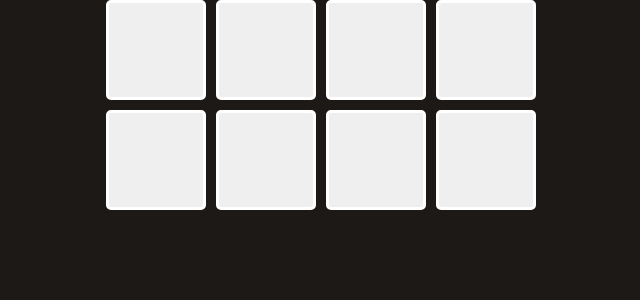
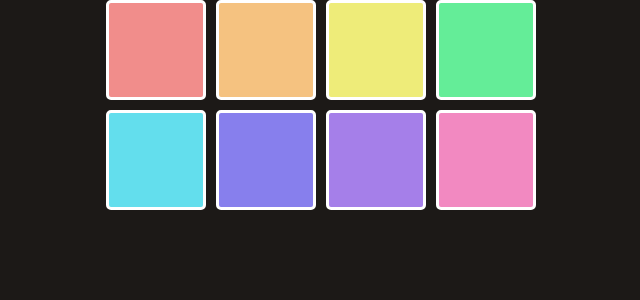
Before and after one commit to Nadeggtato/react-state, a Next.js app: page / in a window 1280 px wide. Shown: the top 300 px of the page, without its empty margins (319-959 px from the left). Built offline with nearby package versions, Linux system fonts and the light colour scheme.

Commit message:
Create separate PadButton component

```diff
--- /dev/null
+++ b/src/components/PadButtons.tsx
@@ -0,0 +1,5 @@
+import PadButtonProps from "@/types/PadButtonProps"
+
+export default function Pad(props: PadButtonProps) {
+  return <button style={{backgroundColor: props.pad.color}}></button>
+}
--- a/src/pages/index.tsx
+++ b/src/pages/index.tsx
@@ -1,3 +1,4 @@
+import PadButtons from "@/components/PadButtons";
 import pads from "@/data/pads";
 import Pad from "@/types/Pad";
 import { useState } from "react";
@@ -5,16 +6,14 @@ import { useState } from "react";
 export default function Home() {
   const [buttonPads, setButtonPads] = useState<Array<Pad>>(pads)
 
+  const buttonElements = buttonPads.map(function(pad) {
+    return <PadButtons key={pad.id} pad={pad}/>
+  })
+
   return (
     <main>
       <div className="pad-container">
-        {
-          buttonPads.map(function(pad) {
-            return (
-              <button key={pad.id}></button>
-            )
-          })
-        }
+        { buttonElements }
       </div>
   </main>
   );
--- /dev/null
+++ b/src/types/PadButtonProps.d.ts
@@ -0,0 +1,5 @@
+import Pad from "./Pad";
+
+export default interface PadButtonProps {
+  pad: Pad
+}
```
